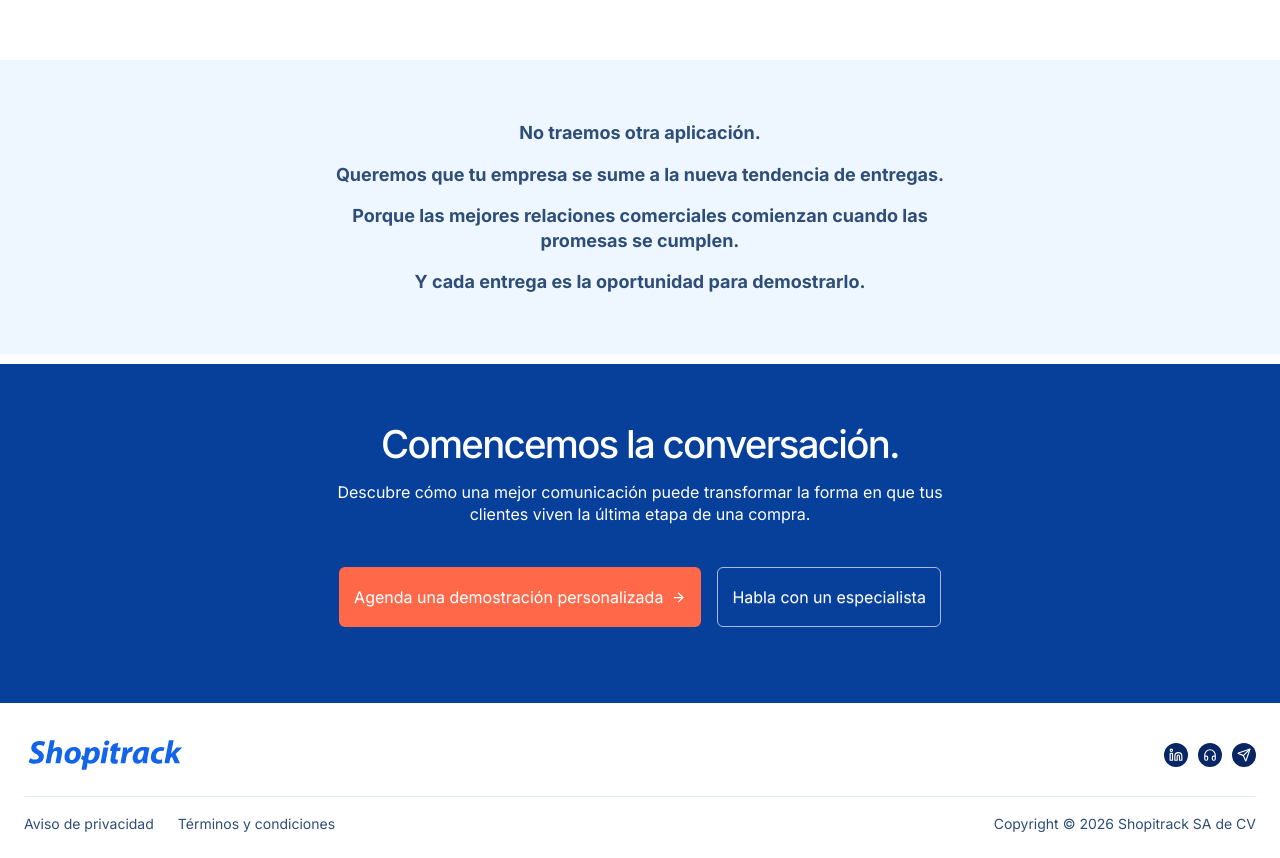
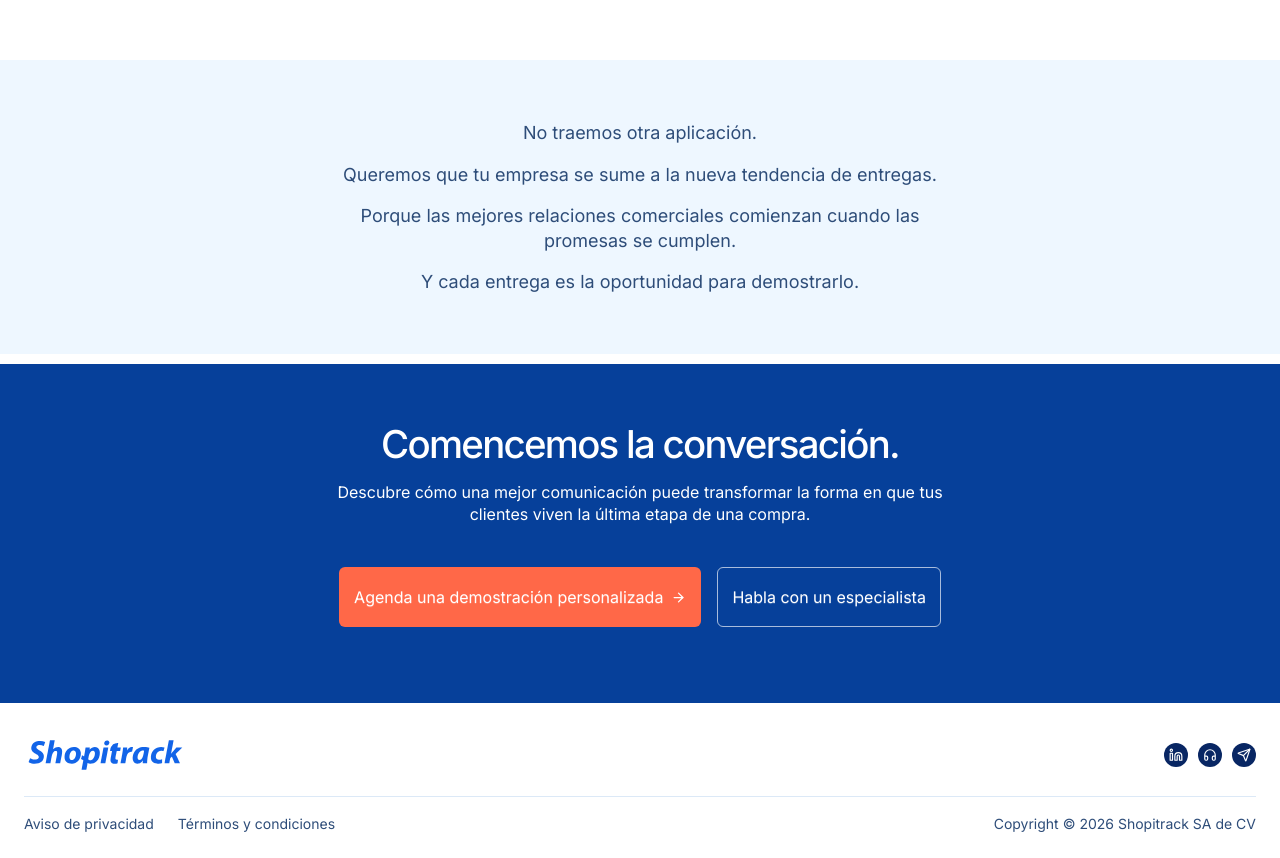
Before and after one commit to alonsoct00/shopitrack-v0, a React (Vite) app: page /contacto in a window 1280 px wide. Shown: the part 3780-4638 px from the top of the page. Built offline with nearby package versions, Linux system fonts and the light colour scheme.

Commit message:
update september 27

```diff
--- a/src/pages/Contacto.tsx
+++ b/src/pages/Contacto.tsx
@@ -552,9 +552,7 @@ export function Contacto() {
           <section className="section closing-section" data-reveal>
             <div className="container closing-copy">
               {closingLines.map((line) => (
-                <p key={line}>
-                  <strong>{line}</strong>
-                </p>
+                <p key={line}>{line}</p>
               ))}
             </div>
           </section>
```
